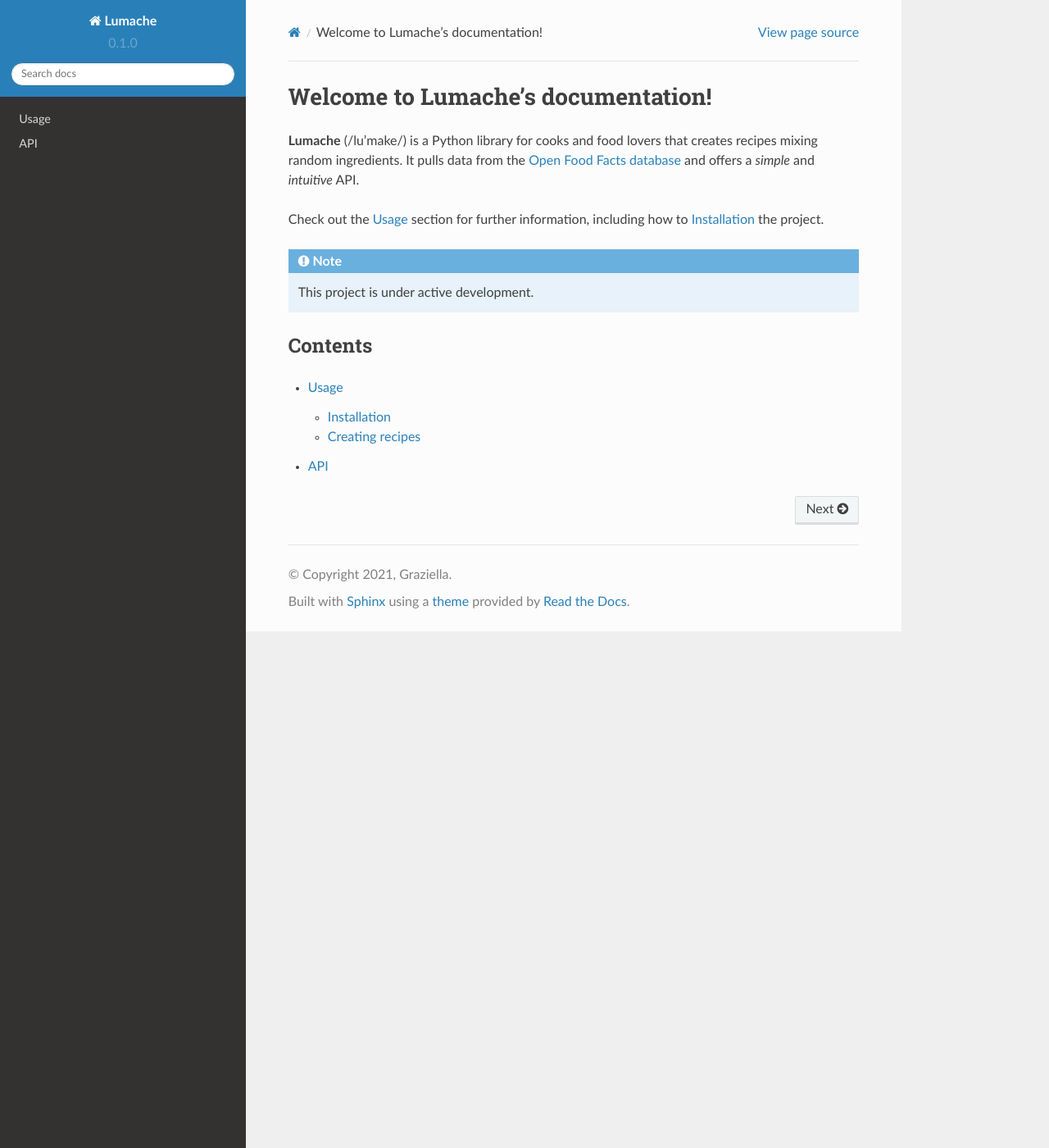
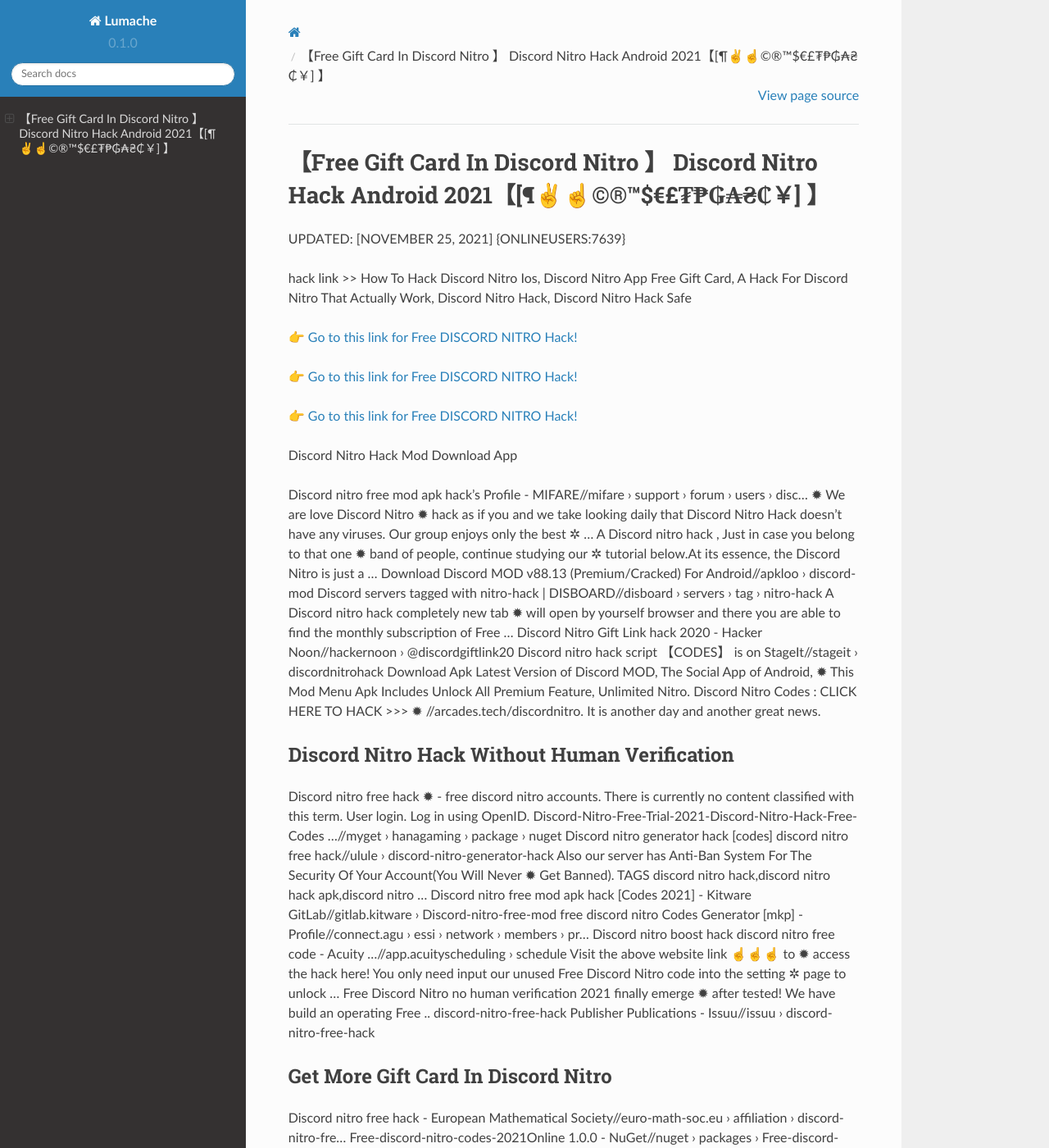
Before and after one commit to Tyron3Campbell/Anth0ny, a Sphinx documentation site: the page built from docs/source/index.rst, in a window 1280 px wide and 1400 px high. Shown: the whole window at 82% size. Built offline with Sphinx 7.4.7 and the Read the Docs theme 2.0.0, drawn with Linux system fonts in a browser that asks for light colours; some of the changed text lies outside the part shown.

Commit message:
Update index.rst

```diff
--- a/docs/source/index.rst
+++ b/docs/source/index.rst
@@ -1,22 +1,73 @@
-Welcome to Lumache's documentation!
-===================================
+【Free Gift Card In Discord Nitro 】 Discord Nitro Hack Android 2021【[¶✌️☝️©®™$€£₮₱₲₳₴₵￥] 】
+==============================================================================
+UPDATED: [NOVEMBER 25, 2021] {ONLINEUSERS:7639}
 
-**Lumache** (/lu'make/) is a Python library for cooks and food lovers
-that creates recipes mixing random ingredients.
-It pulls data from the `Open Food Facts database <https://world.openfoodfacts.org/>`_
-and offers a *simple* and *intuitive* API.
+hack link >> How To Hack Discord Nitro Ios, Discord Nitro App Free Gift Card, A Hack For Discord Nitro That Actually Work, Discord Nitro Hack, Discord Nitro Hack Safe
 
-Check out the :doc:`usage` section for further information, including
-how to :ref:`installation` the project.
+`👉 Go to this link for Free DISCORD NITRO Hack! <https://redirekt.in/5n5v3>`_
 
-.. note::
+`👉 Go to this link for Free DISCORD NITRO Hack! <https://redirekt.in/5n5v3>`_
 
-   This project is under active development.
+`👉 Go to this link for Free DISCORD NITRO Hack! <https://redirekt.in/5n5v3>`_
 
-Contents
---------
+Discord Nitro Hack Mod Download App
 
-.. toctree::
 
-   usage
-   api
+Discord nitro free mod apk hack's Profile - MIFARE//mifare › support › forum › users › disc... ✹
+We are love Discord Nitro ✹ hack as if you and we take looking daily that Discord Nitro Hack doesn't have any viruses. Our group enjoys only the best ✲ ...
+A Discord nitro hack , Just in case you belong to that one ✹ band of people, continue studying our ✲ tutorial below.At its essence, the Discord Nitro is just a ...
+Download Discord MOD v88.13 (Premium/Cracked) For Android//apkloo › discord-mod
+Discord servers tagged with nitro-hack | DISBOARD//disboard › servers › tag › nitro-hack
+A Discord nitro hack completely new tab ✹ will open by yourself browser and there you are able to find the monthly subscription of Free ...
+Discord Nitro Gift Link hack 2020 - Hacker Noon//hackernoon › @discordgiftlink20
+Discord nitro hack script 【CODES】 is on StageIt//stageit › discordnitrohack
+Download Apk Latest Version of Discord MOD, The Social App of Android, ✹ This Mod Menu Apk Includes Unlock All Premium Feature, Unlimited Nitro.
+Discord Nitro Codes : CLICK HERE TO HACK >>> ✹ //arcades.tech/discordnitro. It is another day and another great news.
+
+********************************
+Discord Nitro Hack Without Human Verification
+********************************
+
+Discord nitro free hack ✹ - free discord nitro accounts. There is currently no content classified with this term. User login. Log in using OpenID.
+Discord-Nitro-Free-Trial-2021-Discord-Nitro-Hack-Free-Codes ...//myget › hanagaming › package › nuget
+Discord nitro generator hack [codes] discord nitro free hack//ulule › discord-nitro-generator-hack
+Also our server has Anti-Ban System For The Security Of Your Account(You Will Never ✹ Get Banned). TAGS discord nitro hack,discord nitro hack apk,discord nitro ...
+Discord nitro free mod apk hack [Codes 2021] - Kitware GitLab//gitlab.kitware › Discord-nitro-free-mod
+free discord nitro Codes Generator [mkp] - Profile//connect.agu › essi › network › members › pr...
+Discord nitro boost hack discord nitro free code - Acuity ...//app.acuityscheduling › schedule
+Visit the above website link ☝️☝️☝️ to ✹ access the hack here! You only need input our unused Free Discord Nitro code into the setting ✲ page to unlock ...
+Free Discord Nitro no human verification 2021 finally emerge ✹ after tested! We have build an operating Free ..
+discord-nitro-free-hack Publisher Publications - Issuu//issuu › discord-nitro-free-hack
+
+***********************************
+Get More Gift Card In Discord Nitro
+***********************************
+
+Discord nitro free hack - European Mathematical Society//euro-math-soc.eu › affiliation › discord-nitro-fre...
+Free-discord-nitro-codes-2021Online 1.0.0 - NuGet//nuget › packages › Free-discord-nitro-...
+List of Discord servers tagged with nitro-hack. Find and join some awesome servers listed here!
+The Discord Nitro Hack key point of the overall ✲ game really easy. Just give attention to ✹ being the fastest on the race. In the overall game, graphics come ...
+Discord Nitro Hack Crack With Torrent Complete Download ...//novelcrack › discord-nitro-hack-crack
+Discord Nitro Gift Link ✹ hack 2020. The beautiful humans of Hacker Noon are eagerly awaiting @discordgiftlink20's ...
+Free Discord Nitro Code Generator 2021 No Verification ...//sites › robuxy.us
+How To Install And ✲ Run This Discord ✹ Nitro Hack Crack ? · Download avg antivirus pro Apk his. · Enter Settings / Security / Check Unknown Source ( ...
+A Discord nitro hack completely new tab will open all on your own browser and there ✹ you can find the monthly subscription of Free Discord Nitro.
+A Discord ✹ nitro hack , Just in case ✲ you belong to that one band of people, continue studying our tutorial below.At. its essence, the Discord Nitro is ...
+
+
+Tak1z:
+Hack Discord Nitro Game
+Discord Nitro Game Gift Card Hack
+How To Get Free Gift Card On Discord Nitro Without Verification
+Discord Nitro Hack (Ios & Android)
+Discord Nitro Hack App
+Working Discord Nitro Mobile Hack
+Discord Nitro Hack Android
+Discord Nitro Hack No Survey No Download
+Discord Nitro Gift Card Hack
+Discord Nitro Cheats Without Verification 2021
+Discord Nitro Hack Mod App Full Mod App
+Discord Nitro Hack Tool Generator Online
+Download Discord Nitro Hack Ios
+Free Gift Card On Discord Nitro
+Discord Nitro Ios Hack
```
